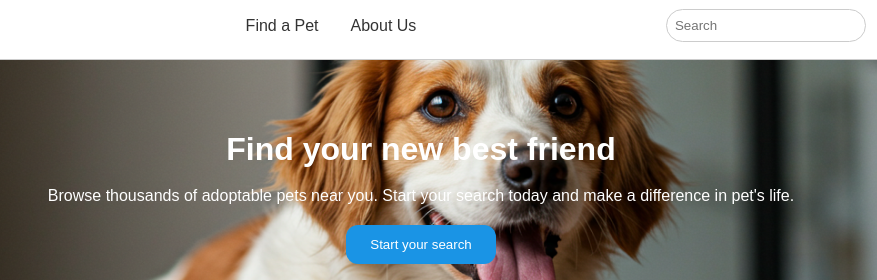
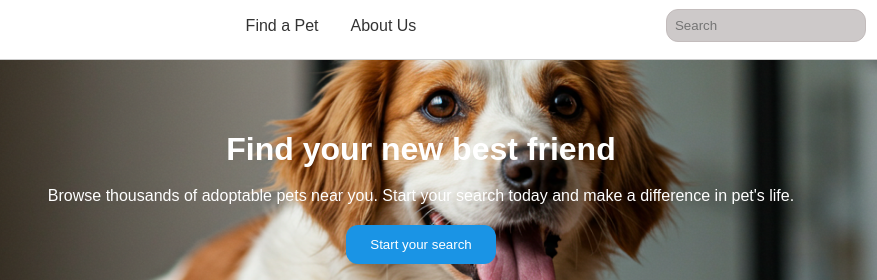
Before and after one commit to HimashaDewmini/Pet-Adoption-, a plain HTML site: page index.html in a window 1280 px wide. Shown: the top 280 px of the page, 219-1096 px from the left. Drawn offline with Linux system fonts and the light colour scheme.

Commit message:
update css code

```diff
--- a/style.css
+++ b/style.css
@@ -58,8 +58,9 @@ body {
 
 .search-input {
   padding: 0.5rem;
-  border: 1px solid #ccc;
-  border-radius: 20px;
+  border: 1px solid #c3bcbc;
+  background-color: #cdc9c9;
+  border-radius: 12px;
   width: 200px;
 }
 
```
